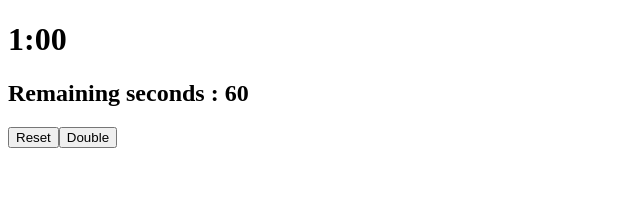
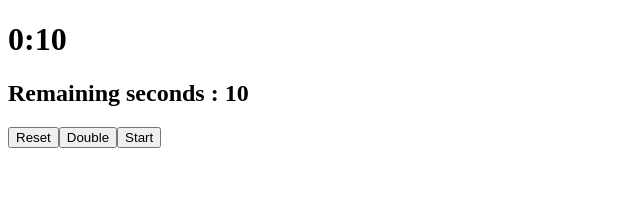
Before and after one commit to Nyups/Focus_app, a Vue app in the folder frontend/: page / in a window 1280 px wide. Shown: the top 198 px of the page, without its empty margins (0-640 px from the left). Built offline with nearby package versions, Linux system fonts and the light colour scheme.

Commit message:
Correction almost finished

```diff
--- a/frontend/src/App.vue
+++ b/frontend/src/App.vue
@@ -9,13 +9,14 @@ import { defaultTime, formatTime, doubleTime } from './types/timer.ts'; // Impor
 // TEST AAAAAAAAAAAA
 // Classic variable declaration in Ts (waw)
 const timeLeft = ref<number>(defaultTime)
+const tic = ref(1000)
 
 
 // Adding time function
 function addTime() {
   console.log('triggered')
-
-} // pray
+  timeLeft.value = doubleTime(timeLeft.value)
+} // In the end I forgot to return the result and the .value (help)
 
 
 // Function to reset the timer
@@ -23,18 +24,19 @@ function resetTimer() {
   timeLeft.value = defaultTime
 }
 
-/* [Random Ts test]
-import { computed, ref } from 'vue';
+// Start function
+function start() {
+  console.log('triggered start')
+  setInterval(function second() {
+    if(timeLeft.value < 1) {
+      return
+    } else {
+      timeLeft.value--
+    }
+    return
+  }, 1000)
+}
 
-const timeLeft = ref(1250);
-
-const formattedTime = computed(() => {
-  const minutes = Math.floor(timeLeft.value / 60);
-  const seconds = String(timeLeft.value % 60).padStart(2, '0');
-
-  return `${minutes}:${seconds}`;
-});
-*/
 </script>
 
 <template>
@@ -44,6 +46,7 @@ const formattedTime = computed(() => {
 :time-left="timeLeft"
 @reset="resetTimer"
 @addTime="addTime"
+@start="start"
 />
 <!--
 :time-left="timeLeft" :  Pass the variable "timeLeft" to the component
--- a/frontend/src/components/Timer/Timer_display.vue
+++ b/frontend/src/components/Timer/Timer_display.vue
@@ -10,6 +10,7 @@ defineProps<{
 const emit = defineEmits <{
   reset: [];
   addTime: [];
+  start: [];
 }>();
 // The empty array means that this event doesn't carry any argument,
 // Basically this function is just here to send the emit
@@ -20,6 +21,7 @@ const emit = defineEmits <{
   <h2>Remaining seconds : {{ timeLeft }}</h2>
   <button @click="emit('reset')">Reset</button>
   <button @click="emit('addTime')">Double</button>
+  <button @click="emit('start')">Start</button>
   <!--
   emit('reset') : trigger the "@reset="resetTimer" passed in this component from the parent
   -->
--- a/frontend/src/types/timer.ts
+++ b/frontend/src/types/timer.ts
@@ -1,5 +1,5 @@
 // The export keyword allow us to export variable and function, just like JavaScript
-export const defaultTime: number = 60;
+export const defaultTime: number = 10;
 
 // double time function
 export function doubleTime(seconds: number) {
```
